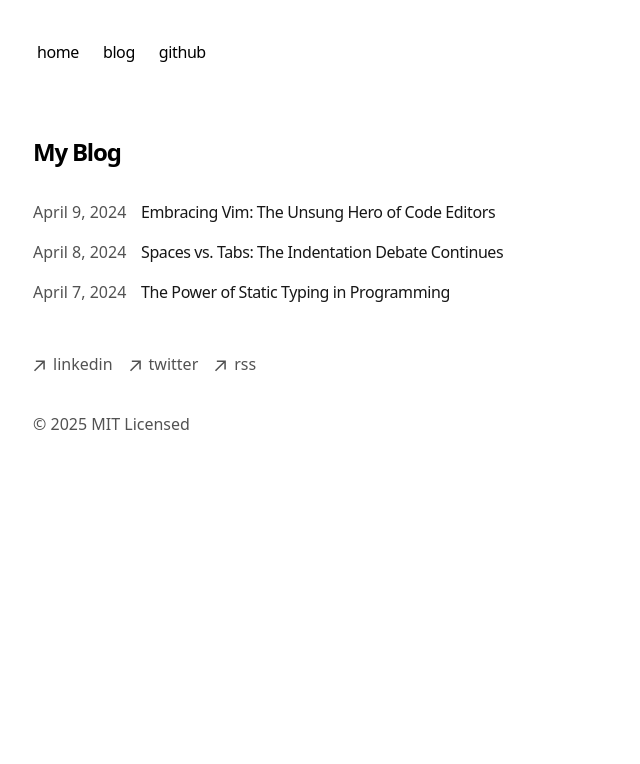
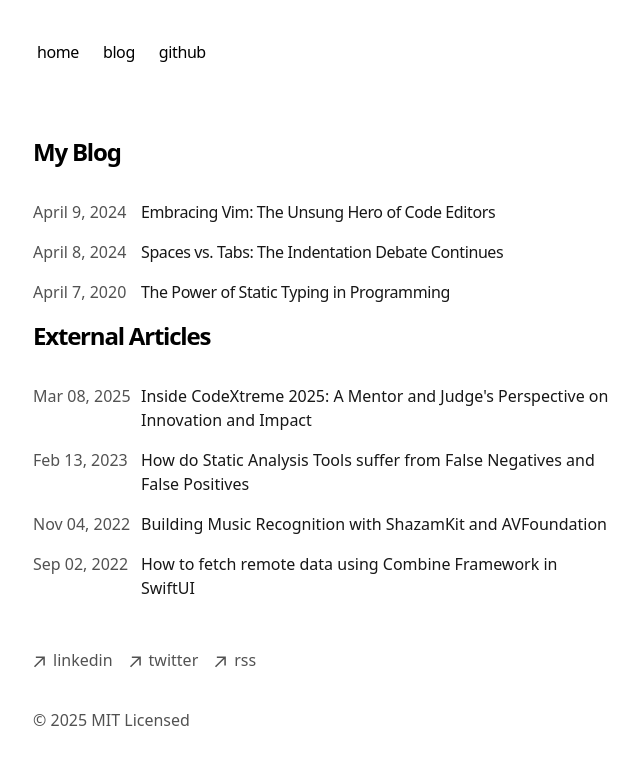
Before and after one commit to cedricbahirwe/cedricbahirwe.github.io, a Next.js app: page /blog in a window 1280 px wide. Shown: the top 764 px of the page, without its empty margins (319-959 px from the left). Built offline with nearby package versions, Linux system fonts and the light colour scheme.

Commit message:
Added external articles

```diff
--- a/app/blog/page.tsx
+++ b/app/blog/page.tsx
@@ -1,4 +1,5 @@
 import { BlogPosts } from 'app/components/posts'
+import { LocalPosts } from '../components/local-posts'
 
 export const metadata = {
   title: 'Blog',
@@ -7,9 +8,15 @@ export const metadata = {
 
 export default function Page() {
   return (
-    <section>
-      <h1 className="font-semibold text-2xl mb-8 tracking-tighter">My Blog</h1>
-      <BlogPosts />
-    </section>
+    <>
+      <section>
+        <h1 className="font-semibold text-2xl mb-8 tracking-tighter">My Blog</h1>
+        <BlogPosts />
+      </section>
+      <section>
+        <h1 className="font-semibold text-2xl mb-8 tracking-tighter">External Articles</h1>
+        <LocalPosts />
+      </section>
+    </>
   )
 }
--- a/app/blog/posts/static-typing.mdx
+++ b/app/blog/posts/static-typing.mdx
@@ -1,6 +1,6 @@
 ---
 title: 'The Power of Static Typing in Programming'
-publishedAt: '2024-04-07'
+publishedAt: '2020-04-07'
 summary: 'In the ever-evolving landscape of software development, the debate between dynamic and static typing continues to be a hot topic.'
 ---
 
--- a/app/blog/utils.ts
+++ b/app/blog/utils.ts
@@ -1,90 +1,103 @@
-import fs from 'fs'
-import path from 'path'
+import fs from "fs";
+import path from "path";
 
 type Metadata = {
-  title: string
-  publishedAt: string
-  summary: string
-  image?: string
-}
+	title: string;
+	publishedAt: string;
+	summary: string;
+	image?: string;
+};
 
 function parseFrontmatter(fileContent: string) {
-  let frontmatterRegex = /---\s*([\s\S]*?)\s*---/
-  let match = frontmatterRegex.exec(fileContent)
-  let frontMatterBlock = match![1]
-  let content = fileContent.replace(frontmatterRegex, '').trim()
-  let frontMatterLines = frontMatterBlock.trim().split('\n')
-  let metadata: Partial<Metadata> = {}
+	let frontmatterRegex = /---\s*([\s\S]*?)\s*---/;
+	let match = frontmatterRegex.exec(fileContent);
+	let frontMatterBlock = match![1];
+	let content = fileContent.replace(frontmatterRegex, "").trim();
+	let frontMatterLines = frontMatterBlock.trim().split("\n");
+	let metadata: Partial<Metadata> = {};
 
 	frontMatterLines.forEach((line) => {
-    let [key, ...valueArr] = line.split(': ')
-    let value = valueArr.join(': ').trim()
-    value = value.replace(/^['"](.*)['"]$/, '$1') // Remove quotes
-    metadata[key.trim() as keyof Metadata] = value
-  })
+		let [key, ...valueArr] = line.split(": ");
+		let value = valueArr.join(": ").trim();
+		value = value.replace(/^['"](.*)['"]$/, "$1"); // Remove quotes
+		metadata[key.trim() as keyof Metadata] = value;
+	});
 
-  return { metadata: metadata as Metadata, content }
+	return { metadata: metadata as Metadata, content };
 }
 
 function getMDXFiles(dir) {
-  return fs.readdirSync(dir).filter((file) => path.extname(file) === '.mdx')
+	return fs.readdirSync(dir).filter((file) => path.extname(file) === ".mdx");
 }
 
 function readMDXFile(filePath) {
-  let rawContent = fs.readFileSync(filePath, 'utf-8')
-  return parseFrontmatter(rawContent)
+	let rawContent = fs.readFileSync(filePath, "utf-8");
+	return parseFrontmatter(rawContent);
 }
 
 function getMDXData(dir) {
-  let mdxFiles = getMDXFiles(dir)
+	let mdxFiles = getMDXFiles(dir);
 	return mdxFiles.map((file) => {
-    let { metadata, content } = readMDXFile(path.join(dir, file))
-    let slug = path.basename(file, path.extname(file))
+		let { metadata, content } = readMDXFile(path.join(dir, file));
+		let slug = path.basename(file, path.extname(file));
 
 		return {
 			metadata,
 			slug,
 			content,
-    }
-  })
+		};
+	});
 }
 
 export function getBlogPosts() {
-  return getMDXData(path.join(process.cwd(), 'app', 'blog', 'posts'))
+	return getMDXData(path.join(process.cwd(), "app", "blog", "posts"));
 }
 
 export function formatDate(date: string, includeRelative = false) {
-  let currentDate = new Date()
-  if (!date.includes('T')) {
-    date = `${date}T00:00:00`
+	let currentDate = new Date();
+	if (!date.includes("T")) {
+		date = `${date}T00:00:00`;
 	}
-  let targetDate = new Date(date)
+	let targetDate = new Date(date);
 
-  let yearsAgo = currentDate.getFullYear() - targetDate.getFullYear()
-  let monthsAgo = currentDate.getMonth() - targetDate.getMonth()
-  let daysAgo = currentDate.getDate() - targetDate.getDate()
+	let yearsAgo = currentDate.getFullYear() - targetDate.getFullYear();
+	let monthsAgo = currentDate.getMonth() - targetDate.getMonth();
+	let daysAgo = currentDate.getDate() - targetDate.getDate();
 
-  let formattedDate = ''
+	let formattedDate = "";
 
 	if (yearsAgo > 0) {
-    formattedDate = `${yearsAgo}y ago`
+		formattedDate = `${yearsAgo}y ago`;
 	} else if (monthsAgo > 0) {
-    formattedDate = `${monthsAgo}mo ago`
+		formattedDate = `${monthsAgo}mo ago`;
 	} else if (daysAgo > 0) {
-    formattedDate = `${daysAgo}d ago`
+		formattedDate = `${daysAgo}d ago`;
 	} else {
-    formattedDate = 'Today'
+		formattedDate = "Today";
 	}
 
-  let fullDate = targetDate.toLocaleString('en-us', {
-    month: 'long',
-    day: 'numeric',
-    year: 'numeric',
-  })
+	let fullDate = targetDate.toLocaleString("en-us", {
+		month: "long",
+		day: "numeric",
+		year: "numeric",
+	});
 
 	if (!includeRelative) {
-    return fullDate
+		return fullDate;
 	}
 
-  return `${fullDate} (${formattedDate})`
+	return `${fullDate} (${formattedDate})`;
 }
+
+export function formatShortDate(date: string) {
+	if (!date.includes("T")) {
+		date = `${date}T00:00:00`;
+	}
+	let targetDate = new Date(date);
+
+	return targetDate.toLocaleString("en-us", {
+		month: "short",
+		day: "2-digit",
+		year: "numeric",
+	});
+}
--- /dev/null
+++ b/app/components/local-posts.tsx
@@ -0,0 +1,35 @@
+import { formatShortDate } from 'app/blog/utils'
+import { externalPosts } from '../data/external-posts'
+
+export function LocalPosts() {
+    return (
+        <div>
+
+            {externalPosts
+                .sort((a, b) => {
+                    if (new Date(a.publishedAt) > new Date(b.publishedAt)) {
+                        return -1
+                    }
+                    return 1
+                })
+                .map((post) => (
+                    <a
+                        key={post.url}
+                        className="flex flex-col space-y-1 mb-4"
+                        href={post.url}
+                        target="_blank"
+                        rel="noopener noreferrer"
+                    >
+                        <div className="w-full flex flex-col md:flex-row space-x-0 md:space-x-2">
+                            <p className="text-neutral-600 dark:text-neutral-400 min-w-[100px] tabular-nums">
+                                {formatShortDate(post.publishedAt)}
+                            </p>
+                            <p className="text-neutral-900 dark:text-neutral-100 tracking-tightflex-1">
+                                {post.title}
+                            </p>
+                        </div>
+                    </a>
+                ))}
+        </div>
+    )
+}
--- /dev/null
+++ b/app/data/external-posts.ts
@@ -0,0 +1,24 @@
+import { ExternalPost } from "../types/post";
+
+export const externalPosts: ExternalPost[] = [
+	{
+		title: "Inside CodeXtreme 2025: A Mentor and Judge's Perspective on Innovation and Impact",
+		publishedAt: "2025-03-08",
+		url: "https://cedricbahirwe.hashnode.dev/inside-codextreme-2025-a-mentor-and-judges-perspective-on-innovation-and-impact",
+	},
+	{
+		title: "How do Static Analysis Tools suffer from False Negatives and False Positives",
+		publishedAt: "2023-02-13",
+		url: "https://cedricbahirwe.hashnode.dev/how-do-static-analysis-tools-suffer-from-false-negatives-and-false-positives",
+	},
+	{
+		title: "Building Music Recognition with ShazamKit and AVFoundation",
+		publishedAt: "2022-11-04",
+		url: "https://cedricbahirwe.hashnode.dev/audio-recognition-with-shazamkit-and-avfoundation",
+	},
+	{
+		title: "How to fetch remote data using Combine Framework in SwiftUI",
+		publishedAt: "2022-09-02",
+		url: "https://cedricbahirwe.hashnode.dev/fetch-remote-data-using-combine",
+	},
+];
--- /dev/null
+++ b/app/types/post.ts
@@ -0,0 +1,5 @@
+export type ExternalPost = {
+	title: string;
+	publishedAt: string;
+	url: string;
+};
```
Also changed, not shown: public/author.png (added), public/blog/favicon.png (added). Lines whose indentation alone changed are shown as unchanged.
